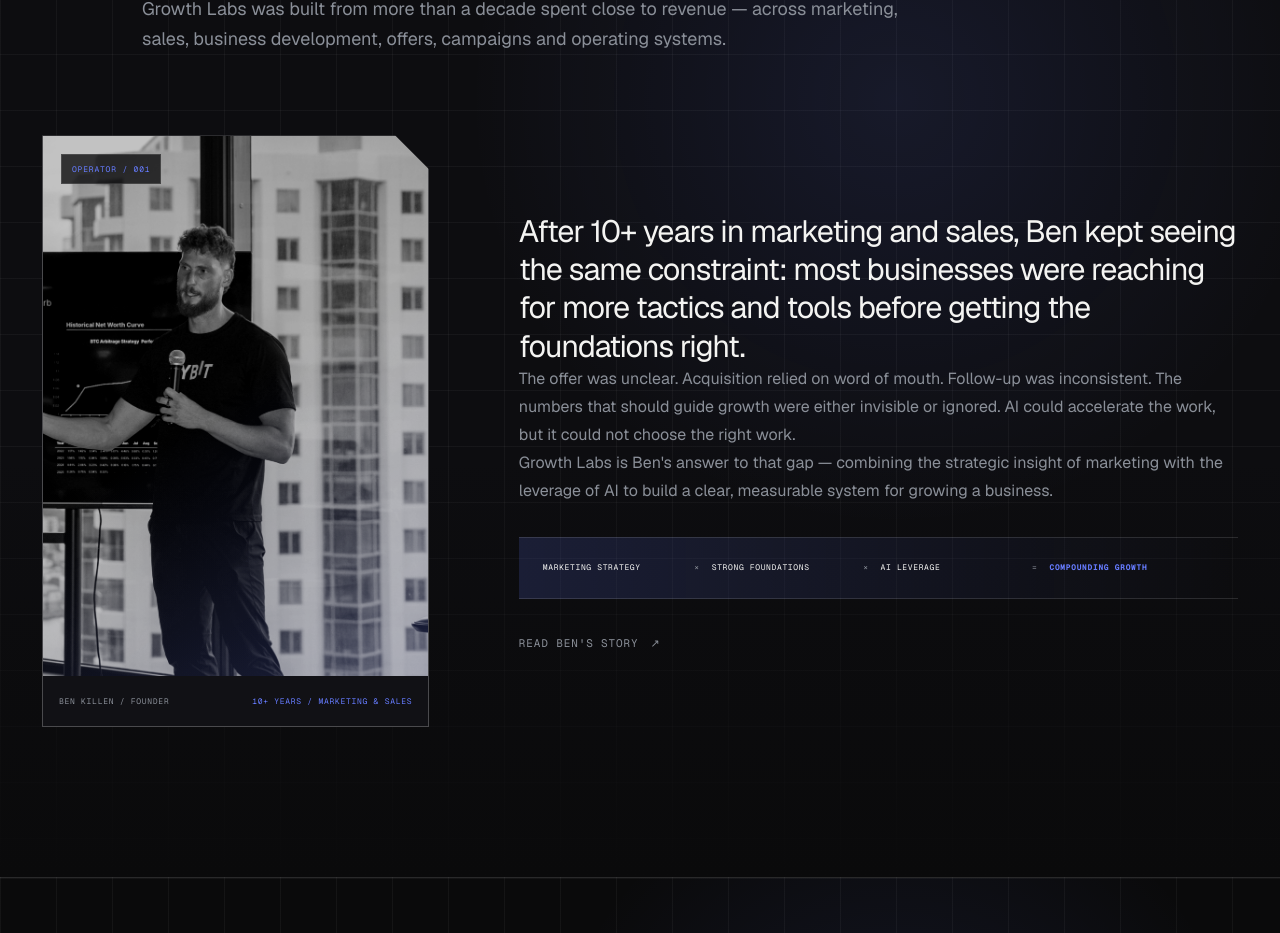
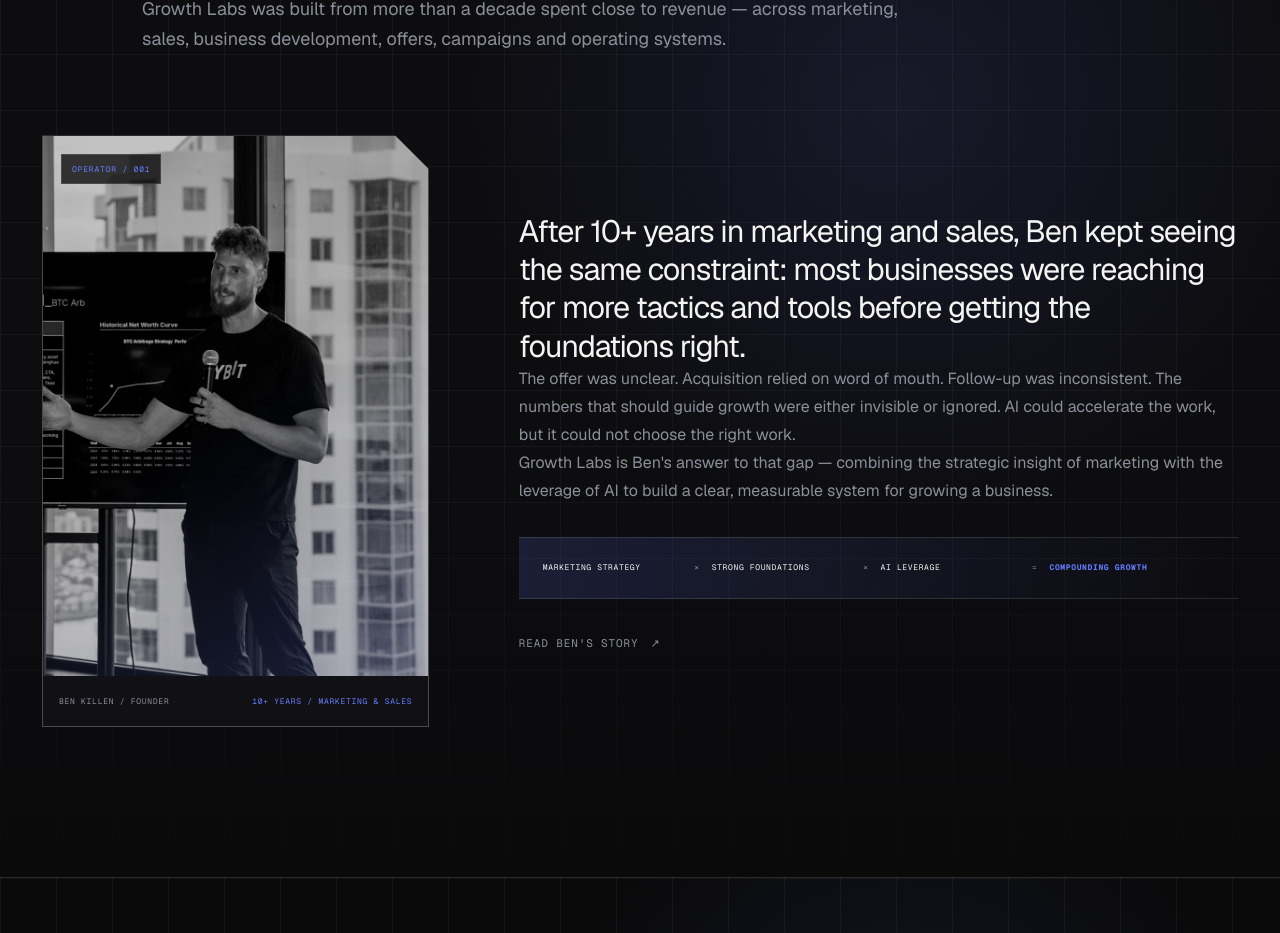
Before and after one commit to beniskillen/Growth-Labs, a Next.js app: page / in a window 1280 px wide. Shown: the part 8540-9473 px from the top of the page. Built offline with nearby package versions, Linux system fonts and the light colour scheme.

Commit message:
Center Ben professional portrait

```diff
--- a/app/globals.css
+++ b/app/globals.css
@@ -1182,7 +1182,7 @@ em {
   height: calc(100% - 50px);
   min-height: 540px;
   object-fit: cover;
-  object-position: 58% 50%;
+  object-position: center center;
   filter: grayscale(1) contrast(1.08) brightness(0.76);
 }
 
@@ -1800,7 +1800,7 @@ em {
   max-height: none;
   aspect-ratio: 4 / 3;
   object-fit: cover;
-  object-position: 58% 50%;
+  object-position: center center;
   filter: grayscale(1) contrast(1.08) brightness(0.8);
 }
 
```
